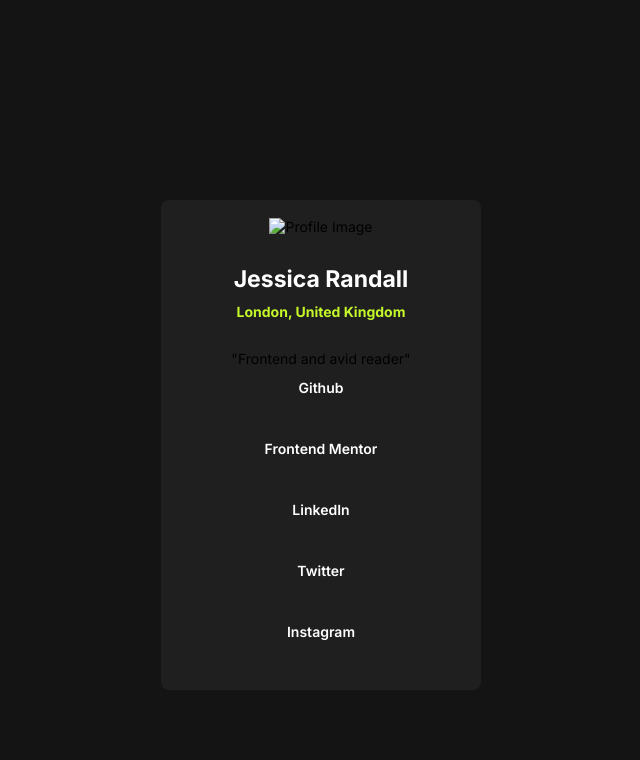
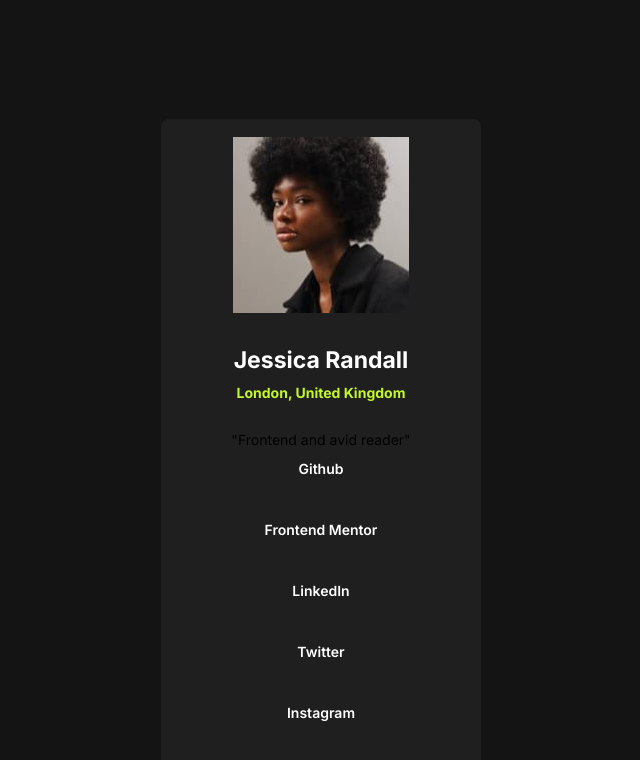
Before and after one commit to haridevadharshini/sociallinksproof, a plain HTML site: page index.html in a window 1280 px wide. Shown: the whole page, without its empty margins (319-959 px from the left). Drawn offline with Linux system fonts and the light colour scheme.

Commit message:
Update index.html

```diff
--- a/index.html
+++ b/index.html
@@ -20,7 +20,7 @@
     <div class="profile">
       <div class="profile-header">
         <div class="profile-image">
-          <img src="assets/images/avatar-jessica.jpeg" alt="Profile Image">
+          <img src="avatar-jessica.jpeg" alt="Profile Image">
       </div>
       <div class="profile-title">
         <h1>Jessica Randall</h1>
```
